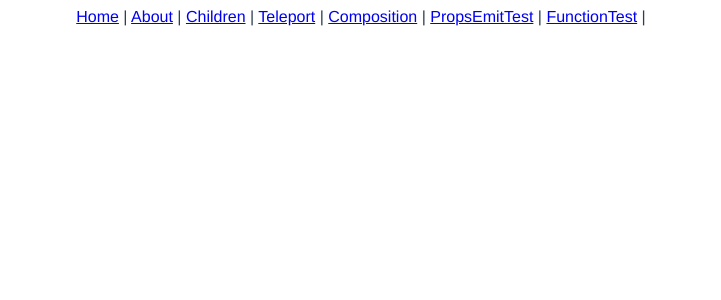
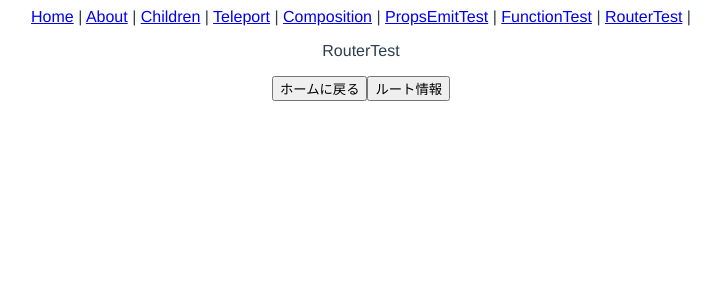
Before and after one commit to shota-watanabe/vue_test, a Vue app in the folder section10/vue3-test/: page /router-test in a window 1280 px wide. Shown: the top 300 px of the page, without its empty margins (279-1000 px from the left). Built offline with nearby package versions, Linux system fonts and the light colour scheme.

Commit message:
add: script内でvue-router

```diff
--- a/section10/vue3-test/src/App.vue
+++ b/section10/vue3-test/src/App.vue
@@ -7,6 +7,7 @@
     <router-link to="/composition-test">Composition</router-link> |
     <router-link to="/props-emit-test">PropsEmitTest</router-link> |
     <router-link to="/function-test">FunctionTest</router-link> |
+    <router-link to="/router-test">RouterTest</router-link> |
     <router-view
       :setupBooks="setupBooks"
       :dataBooks="dataBooks"
--- a/section10/vue3-test/src/router/index.js
+++ b/section10/vue3-test/src/router/index.js
@@ -5,6 +5,7 @@ import TeleportTest from '@/views/TeleportTest'
 import CompositionTest from '@/views/CompositionTest'
 import PropsEmitTest from '@/views/PropsEmitTest'
 import FunctionTest from '@/views/FunctionTest'
+import RouterTest from '@/views/RouterTest'
 
 const routes = [
   {
@@ -38,6 +39,11 @@ const routes = [
     component: FunctionTest
   },
   {
+    path: '/router-test',
+    name: 'RouterTest',
+    component: RouterTest
+  },
+  {
     path: '/about',
     name: 'about',
     // route level code-splitting
--- /dev/null
+++ b/section10/vue3-test/src/views/RouterTest.vue
@@ -0,0 +1,34 @@
+<template>
+  <div>
+    <p>RouterTest</p>
+    <button @click="goHome">ホームに戻る</button>
+    <button @click="checkRoutePath">ルート情報</button>
+  </div>
+</template>
+
+<script>
+import { useRouter, useRoute } from 'vue-router'
+
+export default {
+  setup() {
+    const router = useRouter()
+    const route = useRoute()
+
+    const goHome = () => {
+      router.push('/')
+    }
+
+    const checkRoutePath = () => {
+      console.log(route.path)
+    }
+
+    return {
+      goHome, checkRoutePath
+    }
+  }
+}
+</script>
+
+<style>
+
+</style>
```
